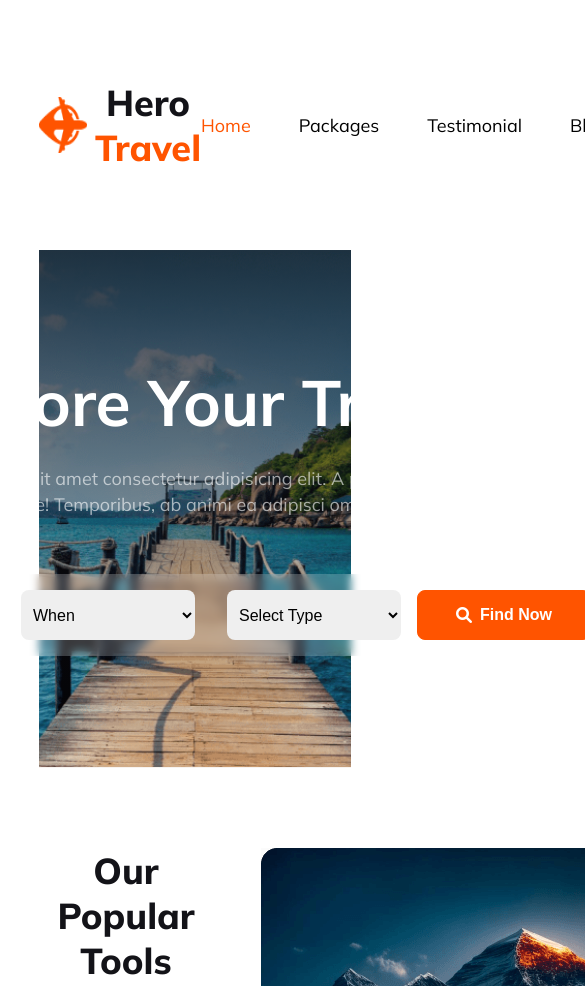
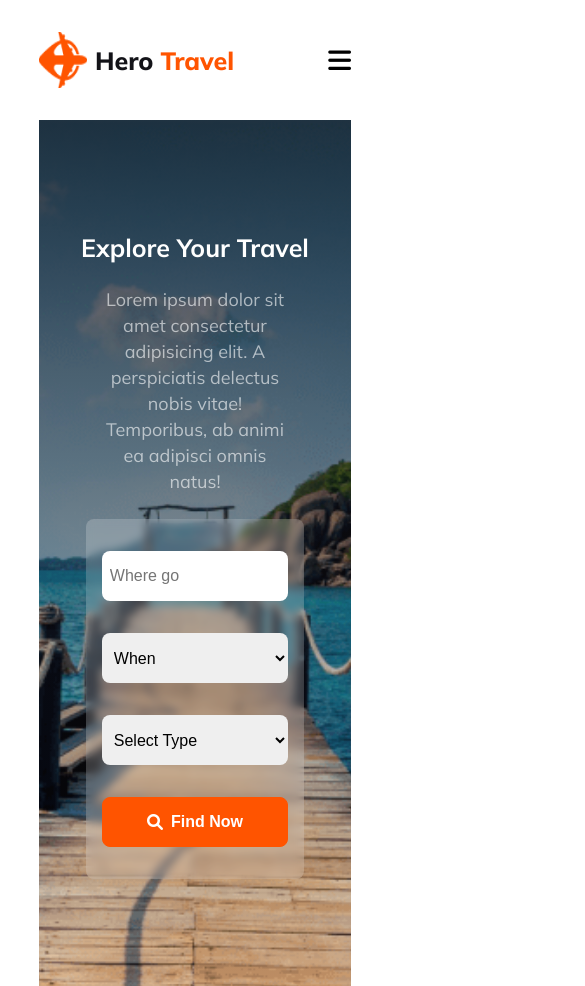
Before and after one commit to SabbirRshuvo/travel-responsive-projects, a plain HTML site: page index.html in a window 390 px wide. Shown: the top 986 px of the page, 585 px wide, since content can reach past the window. Drawn offline with Linux system fonts and the light colour scheme.

Commit message:
some responsive added

```diff
--- a/index.html
+++ b/index.html
@@ -25,6 +25,9 @@
             <p>Testimonial</p>
             <p>Blog</p>
             <p>Contact</p>
+         </div>
+         <div class="hum-burger">
+            <i class="fa-solid fa-bars"></i>
          </div>
     </nav>
     <!-- banner section -->
--- a/style.css
+++ b/style.css
@@ -131,6 +131,10 @@ input, select{
     grid-template-columns: 1fr 1fr;
     gap: 3rem;
 }
+.popular-section img{
+    width: 100%;
+    height: 100%;
+}
 .text-content{
     display: flex;
     flex-direction: column;
@@ -203,3 +207,50 @@ input, select{
 .footer-section hr{
     margin: 2rem 0;
 }
+.hum-burger{
+    display: none;
+}
+
+
+/* responsive design */
+@media screen and (max-width: 600px) {
+    .nav-option{
+        display: none;
+    }
+    .hum-burger{
+        display: block;
+    }
+    h3{
+        font-size: 25px;
+    }
+    .hum-burger i{
+        font-size: 26px;
+    }
+    .container{
+        margin: 2rem auto;
+    }
+    .p{
+        font-size: 0.9rem;
+    }
+    .explore-container h3{
+        font-size: 25px;
+    }
+    .explore-container p{
+        width: 60%;
+
+    }
+    .travel-inputs{
+        flex-direction: column;
+        width: 70%;
+        margin: auto;
+    }
+    .travel-inputs input,
+    .travel-inputs select,
+    .travel-inputs button{
+        width: 100%;
+        margin: 1rem 0;
+    }
+    .popular-section, .row-1, .row-2, .row-3{
+        grid-template-columns: 1fr;
+    }
+}
```
